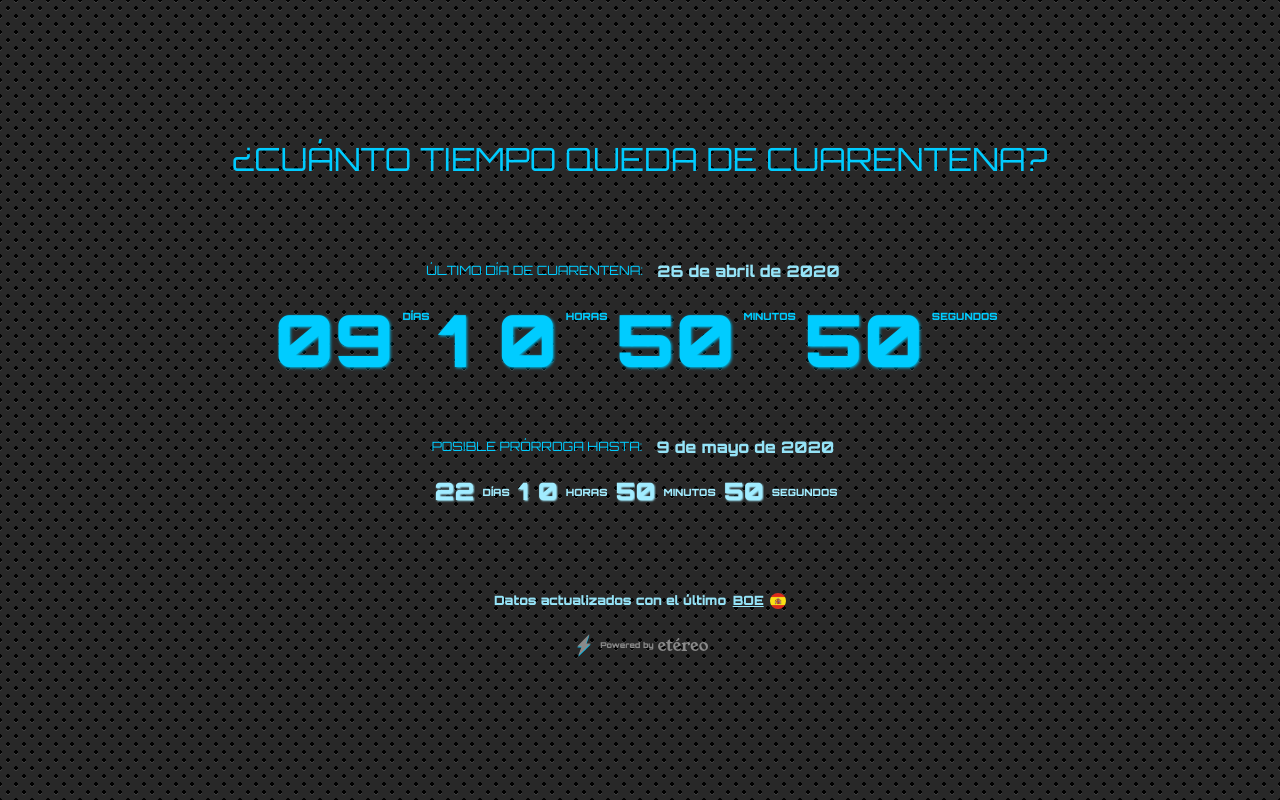
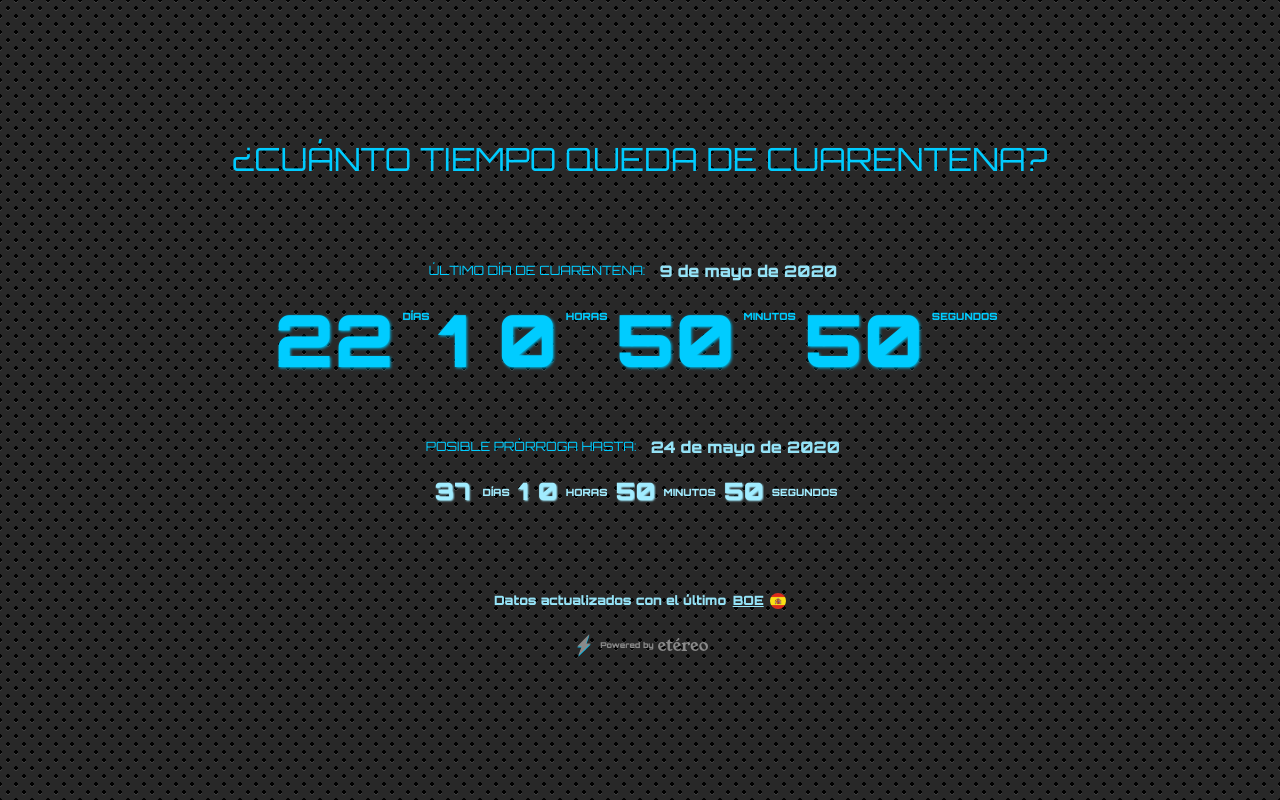
Before and after one commit to dieguezz/covid-countdown-spain, a React (Create React App) app: page / in a window 1280 px wide. Built offline with nearby package versions, Linux system fonts and the light colour scheme.

Commit message:
:tada: update dates

```diff
--- a/src/App.js
+++ b/src/App.js
@@ -14,8 +14,8 @@ import { CSSPlugin } from "gsap/CSSPlugin";
 
 gsap.registerPlugin(CSSPlugin);
 
-const endDate1 = new Date(2020, 3, 26);
-const endDate2 = new Date(2020, 4, 9);
+const endDate1 = new Date(2020, 4, 9);
+const endDate2 = new Date(2020, 4, 24);
 
 function useWindowSize() {
   const isClient = typeof window === "object";
@@ -198,7 +198,7 @@ function App() {
       <div className="container">
         <CountDown
           title="Último día de cuarentena:"
-          subtitle="26 de abril de 2020"
+          subtitle="9 de mayo de 2020"
           isSmall={isSmall}
           end={endDate1}
           timer={timer[0]}
@@ -207,7 +207,7 @@ function App() {
           className="small red"
           isSmall
           title="Posible prórroga hasta:"
-          subtitle="9 de mayo de 2020"
+          subtitle="24 de mayo de 2020"
           end={endDate2}
           timer={timer[1]}
         ></CountDown>
```
